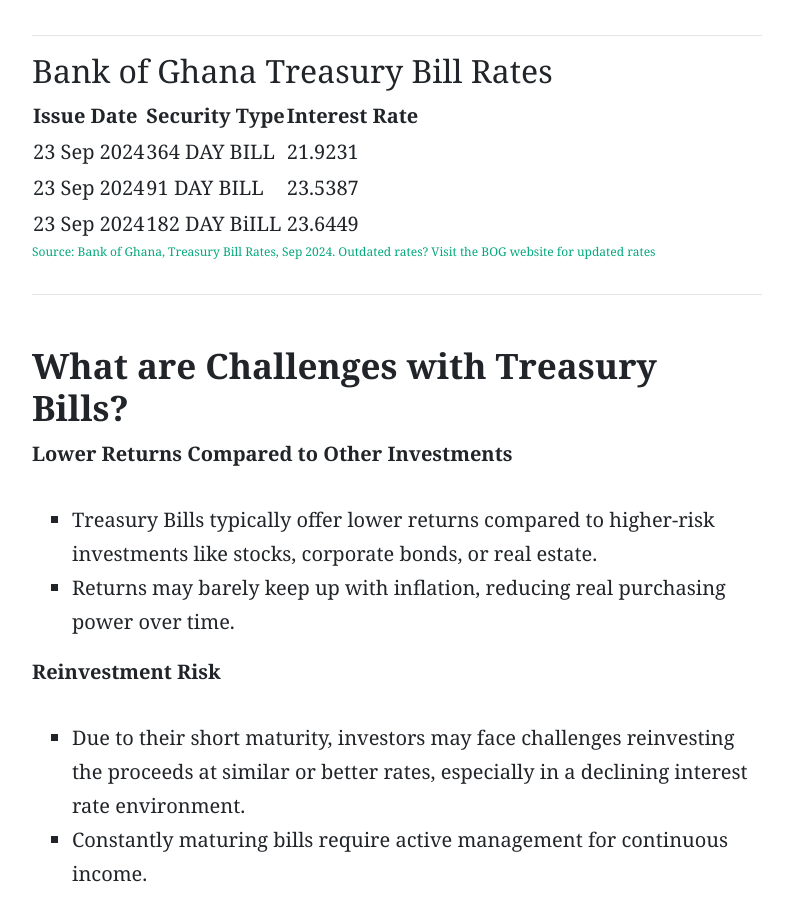
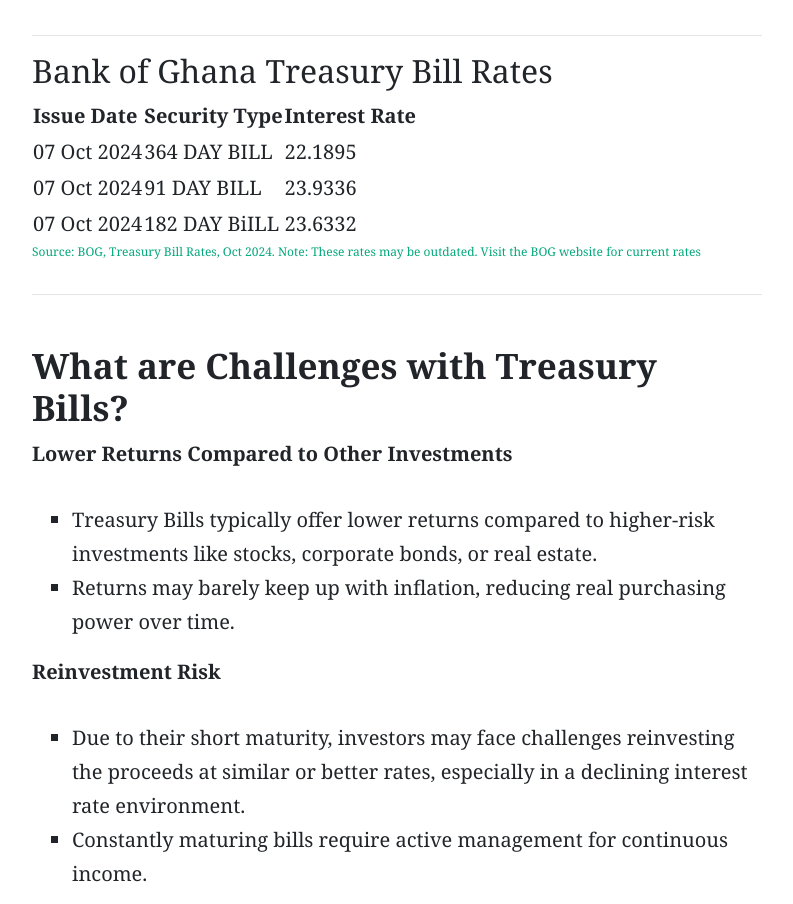
Before and after one commit to investghub/investghub.github.io, a website: page understanding-treasury-bills-in-ghana.html in a window 1280 px wide. Shown: the part 2800-3704 px from the top of the page, without its empty margins (338-1131 px from the left). Drawn offline with nearby package versions, Linux system fonts and the light colour scheme; a script that the page names is missing.

Commit message:
Add files via upload

```diff
--- a/understanding-treasury-bills-in-ghana.html
+++ b/understanding-treasury-bills-in-ghana.html
@@ -189,23 +189,23 @@
 							<th>Interest Rate</th>
 						  </tr>
 						  <tr>
-							<td>23 Sep 2024</td>
+							<td>07 Oct 2024</td>
 							<td>364 DAY BILL</td>
-							<td>21.9231</td>
+							<td>22.1895</td>
 						  </tr>
 						  <tr>
-							<td>23 Sep 2024</td>
+							<td>07 Oct 2024</td>
 							<td>91 DAY BILL</td>
-							<td>23.5387</td>
+							<td>23.9336</td>
 						  </tr>
 						  <tr>
-							<td>23 Sep 2024</td>
+							<td>07 Oct 2024</td>
 							<td>182 DAY BiILL</td>
-							<td>23.6449</td>
+							<td>23.6332</td>
 						  </tr>
 
 						</table>
-						<p style="font-size: 12px; text-decoration: none;"><a href="https://www.bog.gov.gh/treasury-and-the-markets/treasury-bill-rates/">Source: Bank of Ghana, Treasury Bill Rates, Sep 2024. Outdated rates? Visit the BOG website for updated rates</a></p>
+						<p style="font-size: 12px; text-decoration: none;"><a href="https://www.bog.gov.gh/treasury-and-the-markets/treasury-bill-rates/">Source: BOG, Treasury Bill Rates, Oct 2024. Note: These rates may be outdated. Visit the BOG website for current rates</a></p>
 						<hr>
 						<br>
 						<h2 style="font-size: 35px; font-weight: bolder;">What are Challenges with Treasury Bills?</h2>
```
Also changed, not shown: index.html (+4 -4 lines), treasury-bills-182-day.html (+2 -2 lines), treasury-bills-91-day.html (+2 -2 lines).
